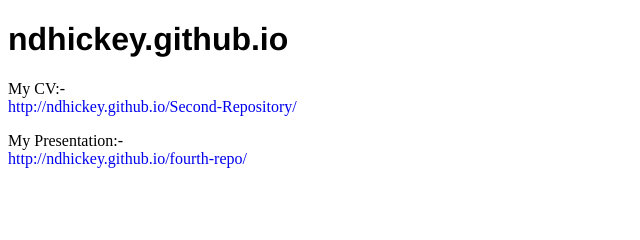
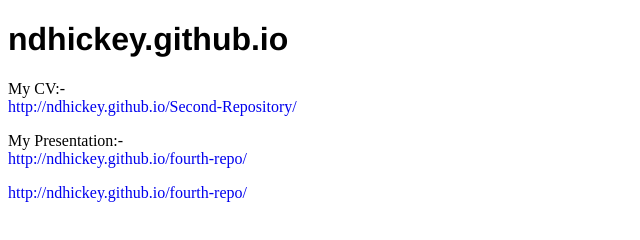
Before and after one commit to ndhickey/ndhickey.github.io, a plain HTML site: page index.html in a window 1280 px wide. Shown: the whole page, without its empty margins (0-640 px from the left). Drawn offline with Linux system fonts and the light colour scheme.

Commit message:
Update index.html

```diff
--- a/index.html
+++ b/index.html
@@ -16,3 +16,4 @@
 <a href="http://ndhickey.github.io/fourth-repo/" class="uri">http://ndhickey.github.io/fourth-repo/</a></p>
 </body>
 </html>
+<a href="http://ndhickey.github.io/Final-assignment-repo/" class="uri">http://ndhickey.github.io/fourth-repo/</a></p>
```
